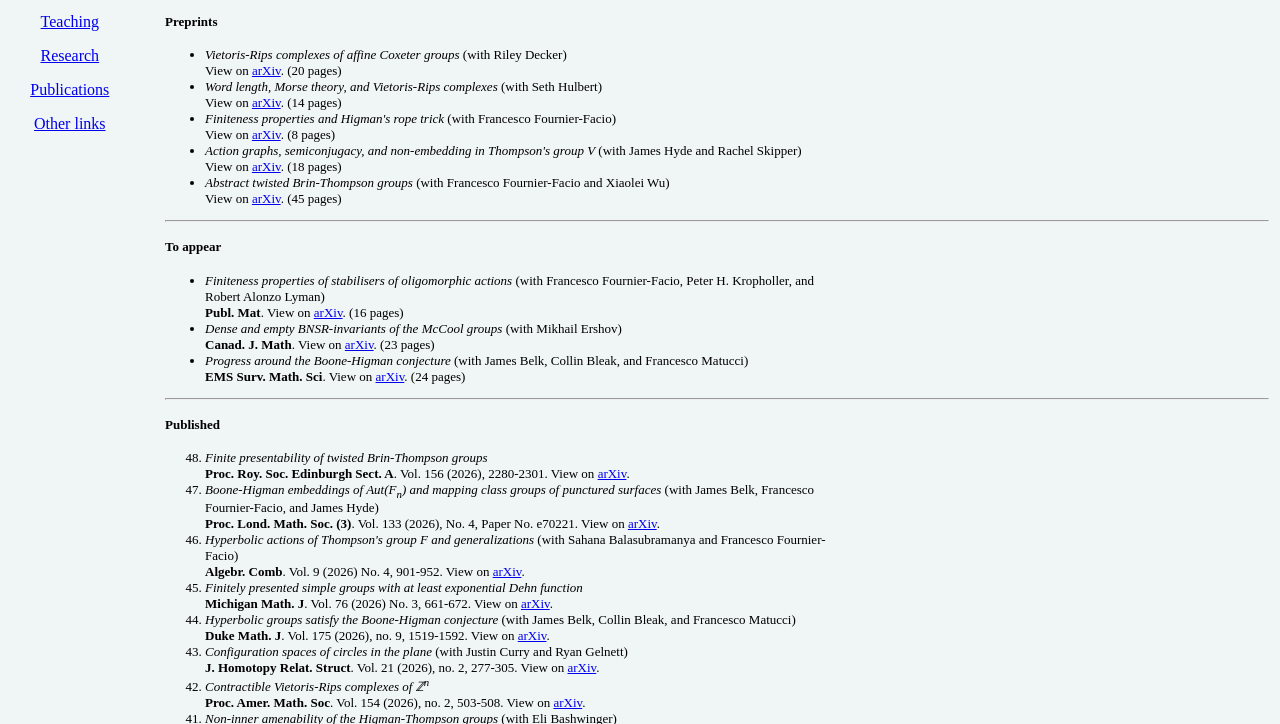
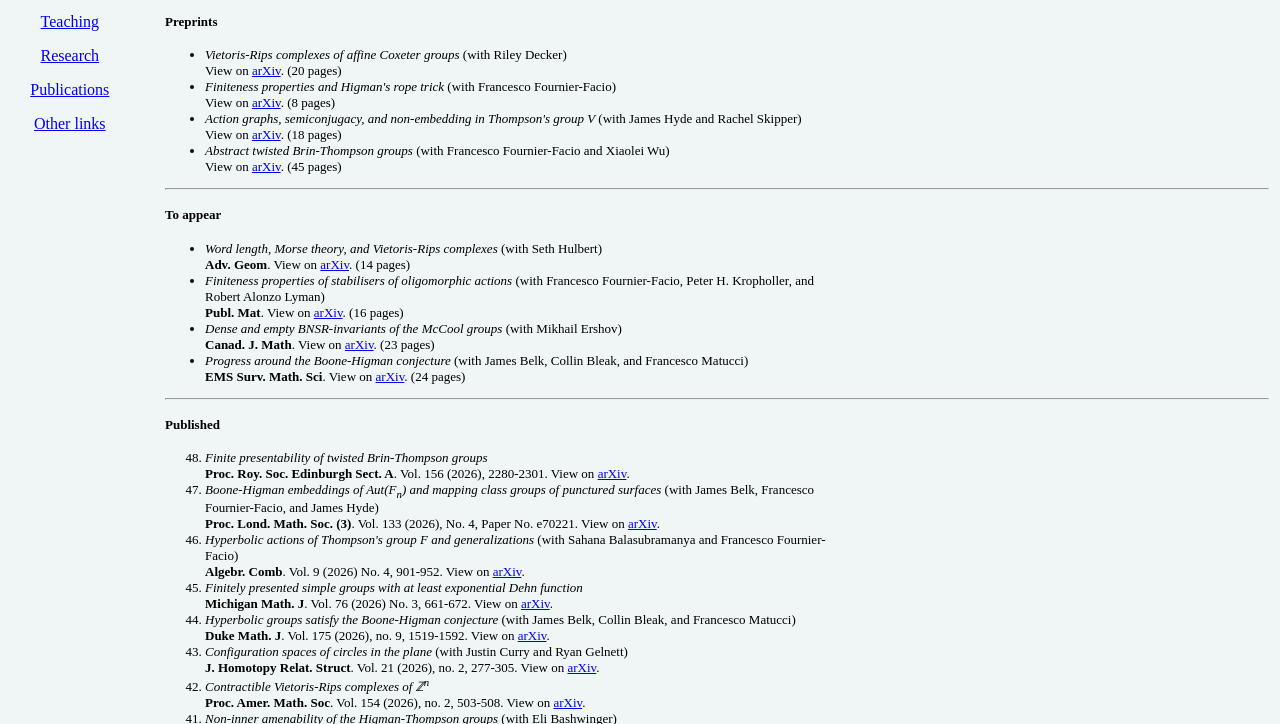
Before and after one commit to zaremsky/zaremsky.github.io, a plain HTML site: page publications.html in a window 1280 px wide. Shown: the part 74-798 px from the top of the page. Drawn offline with Linux system fonts and the light colour scheme.

Commit message:
Add files via upload

```diff
--- a/publications.html
+++ b/publications.html
@@ -45,10 +45,6 @@
 ">arXiv</a>. (20 pages)
 </li>
 
-<li><i>Word length, Morse theory, and Vietoris-Rips complexes</i> (with Seth Hulbert)<br> View on <a href="http://arxiv.org/abs/2608.25614
-">arXiv</a>. (14 pages)
-</li>
-
 <li><i>Finiteness properties and Higman's rope trick</i> (with Francesco Fournier-Facio)<br> View on <a href="http://arxiv.org/abs/2607.21727
 ">arXiv</a>. (8 pages)
 </li>
@@ -68,6 +64,10 @@
 <h4>To appear</h4>
 
 <ul style="width:105ex">
+
+<li><i>Word length, Morse theory, and Vietoris-Rips complexes</i> (with Seth Hulbert)<br><b>Adv. Geom</b>. View on <a href="http://arxiv.org/abs/2608.25614
+">arXiv</a>. (14 pages)
+</li>
 
 <li><i>Finiteness properties of stabilisers of oligomorphic actions</i> (with Francesco Fournier-Facio, Peter H. Kropholler, and Robert Alonzo Lyman)<br><b>Publ. Mat</b>. View on <a href="http://arxiv.org/abs/2506.02319
 ">arXiv</a>. (16 pages)
```
Also changed, not shown: 1 other file.
